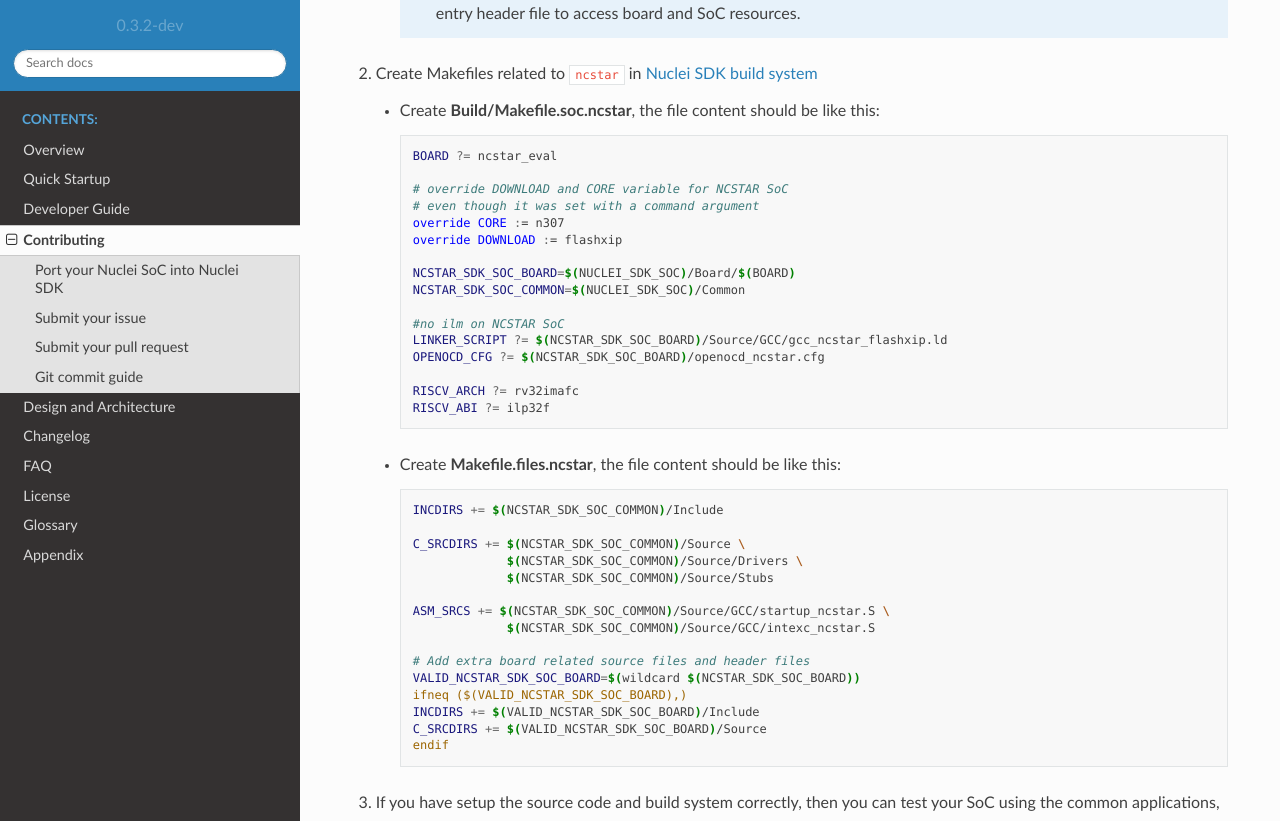
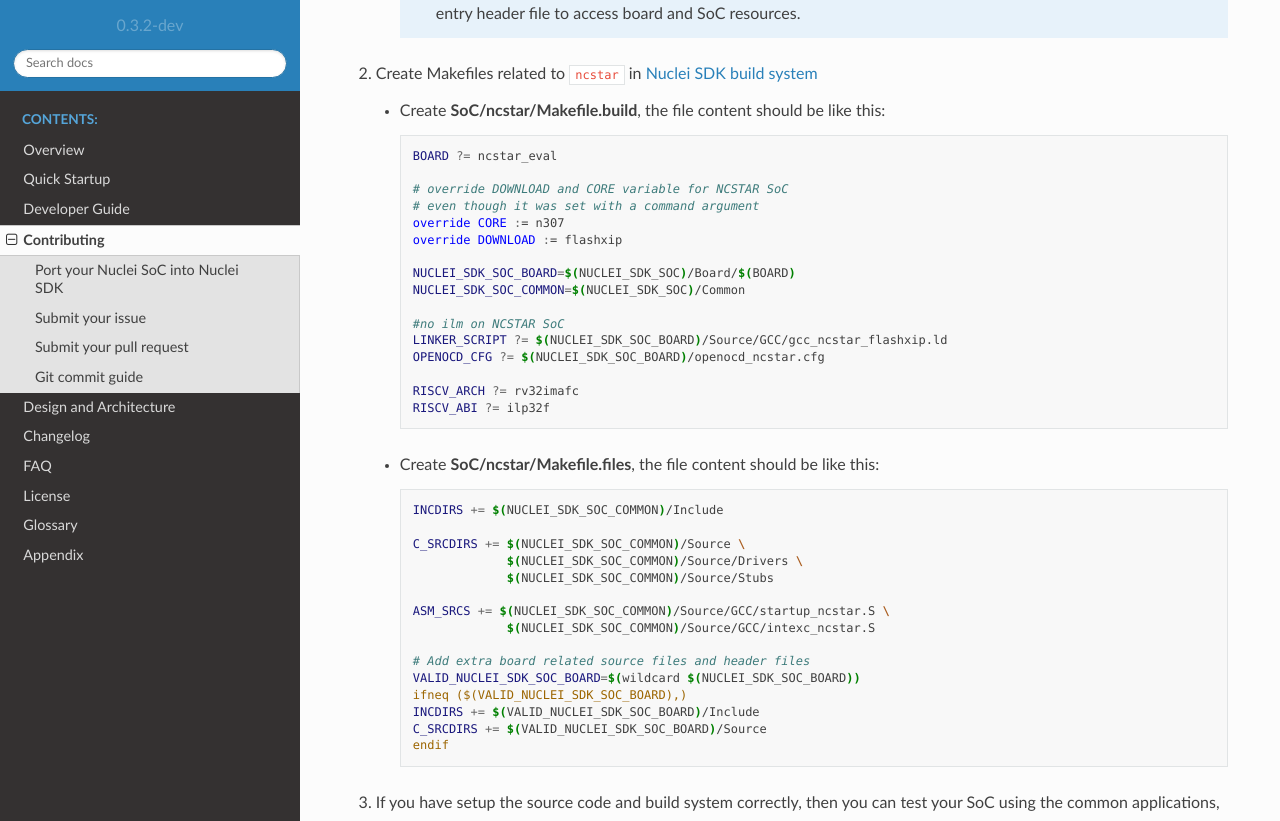
Before and after one commit to Nuclei-Software/nuclei-sdk, a Sphinx documentation site: the page built from doc/source/contribute.rst, in a window 1280 px wide and 1400 px high, scrolled down 1957 px. Shown: the part 157-978 px from the top of the window. Built offline with Sphinx 7.4.7 and the Read the Docs theme 2.0.0, drawn with Linux system fonts in a browser that asks for light colours.

Commit message:
doc: update documentation for build system changes
Signed-off-by: Huaqi Fang <578567190@qq.com>

```diff
--- a/doc/source/changelog.rst
+++ b/doc/source/changelog.rst
@@ -10,6 +10,8 @@
 
 * Build
 
+    - **Important changes**: The SoC and RTOS related makefiles are moving to its own folder, and controlled By
+      **Makefile.build** and **Makefile.files** inside in in the SoC/<SOC> or OS/<RTOS> folders.
     - Change openocd ``--pipe`` option to ``-c "gdb_port pipe; log_output openocd.log"``
     - Remove ``-ex "monitor flash protect 0 0 last off"`` when upload or debug program to avoid error
       when openocd configuration file didn't configure a flash
--- a/doc/source/contribute.rst
+++ b/doc/source/contribute.rst
@@ -112,7 +112,7 @@
 
 2. Create Makefiles related to ``ncstar`` in :ref:`Nuclei SDK build system <develop_buildsystem>`
 
-   * Create **Build/Makefile.soc.ncstar**, the file content should be like this:
+   * Create **SoC/ncstar/Makefile.build**, the file content should be like this:
 
      .. code-block:: Makefile
 
@@ -123,35 +123,35 @@
         override CORE := n307
         override DOWNLOAD := flashxip
 
-        NCSTAR_SDK_SOC_BOARD=$(NUCLEI_SDK_SOC)/Board/$(BOARD)
-        NCSTAR_SDK_SOC_COMMON=$(NUCLEI_SDK_SOC)/Common
+        NUCLEI_SDK_SOC_BOARD=$(NUCLEI_SDK_SOC)/Board/$(BOARD)
+        NUCLEI_SDK_SOC_COMMON=$(NUCLEI_SDK_SOC)/Common
 
         #no ilm on NCSTAR SoC
-        LINKER_SCRIPT ?= $(NCSTAR_SDK_SOC_BOARD)/Source/GCC/gcc_ncstar_flashxip.ld
-        OPENOCD_CFG ?= $(NCSTAR_SDK_SOC_BOARD)/openocd_ncstar.cfg
+        LINKER_SCRIPT ?= $(NUCLEI_SDK_SOC_BOARD)/Source/GCC/gcc_ncstar_flashxip.ld
+        OPENOCD_CFG ?= $(NUCLEI_SDK_SOC_BOARD)/openocd_ncstar.cfg
 
         RISCV_ARCH ?= rv32imafc
         RISCV_ABI ?= ilp32f
 
 
-   * Create **Makefile.files.ncstar**, the file content should be like this:
+   * Create **SoC/ncstar/Makefile.files**, the file content should be like this:
 
      .. code-block:: Makefile
 
-        INCDIRS += $(NCSTAR_SDK_SOC_COMMON)/Include
+        INCDIRS += $(NUCLEI_SDK_SOC_COMMON)/Include
 
-        C_SRCDIRS += $(NCSTAR_SDK_SOC_COMMON)/Source \
-                     $(NCSTAR_SDK_SOC_COMMON)/Source/Drivers \
-                     $(NCSTAR_SDK_SOC_COMMON)/Source/Stubs
+        C_SRCDIRS += $(NUCLEI_SDK_SOC_COMMON)/Source \
+                     $(NUCLEI_SDK_SOC_COMMON)/Source/Drivers \
+                     $(NUCLEI_SDK_SOC_COMMON)/Source/Stubs
 
-        ASM_SRCS += $(NCSTAR_SDK_SOC_COMMON)/Source/GCC/startup_ncstar.S \
-                     $(NCSTAR_SDK_SOC_COMMON)/Source/GCC/intexc_ncstar.S
+        ASM_SRCS += $(NUCLEI_SDK_SOC_COMMON)/Source/GCC/startup_ncstar.S \
+                     $(NUCLEI_SDK_SOC_COMMON)/Source/GCC/intexc_ncstar.S
 
         # Add extra board related source files and header files
-        VALID_NCSTAR_SDK_SOC_BOARD=$(wildcard $(NCSTAR_SDK_SOC_BOARD))
-        ifneq ($(VALID_NCSTAR_SDK_SOC_BOARD),)
-        INCDIRS += $(VALID_NCSTAR_SDK_SOC_BOARD)/Include
-        C_SRCDIRS += $(VALID_NCSTAR_SDK_SOC_BOARD)/Source
+        VALID_NUCLEI_SDK_SOC_BOARD=$(wildcard $(NUCLEI_SDK_SOC_BOARD))
+        ifneq ($(VALID_NUCLEI_SDK_SOC_BOARD),)
+        INCDIRS += $(VALID_NUCLEI_SDK_SOC_BOARD)/Include
+        C_SRCDIRS += $(VALID_NUCLEI_SDK_SOC_BOARD)/Source
         endif
 
 3. If you have setup the source code and build system correctly, then you can test
```
Also changed, not shown: README.md (+1 -8 lines), doc/source/design/overview.rst (+1 -8 lines), doc/source/develop/buildsystem.rst (+6 -26 lines).
